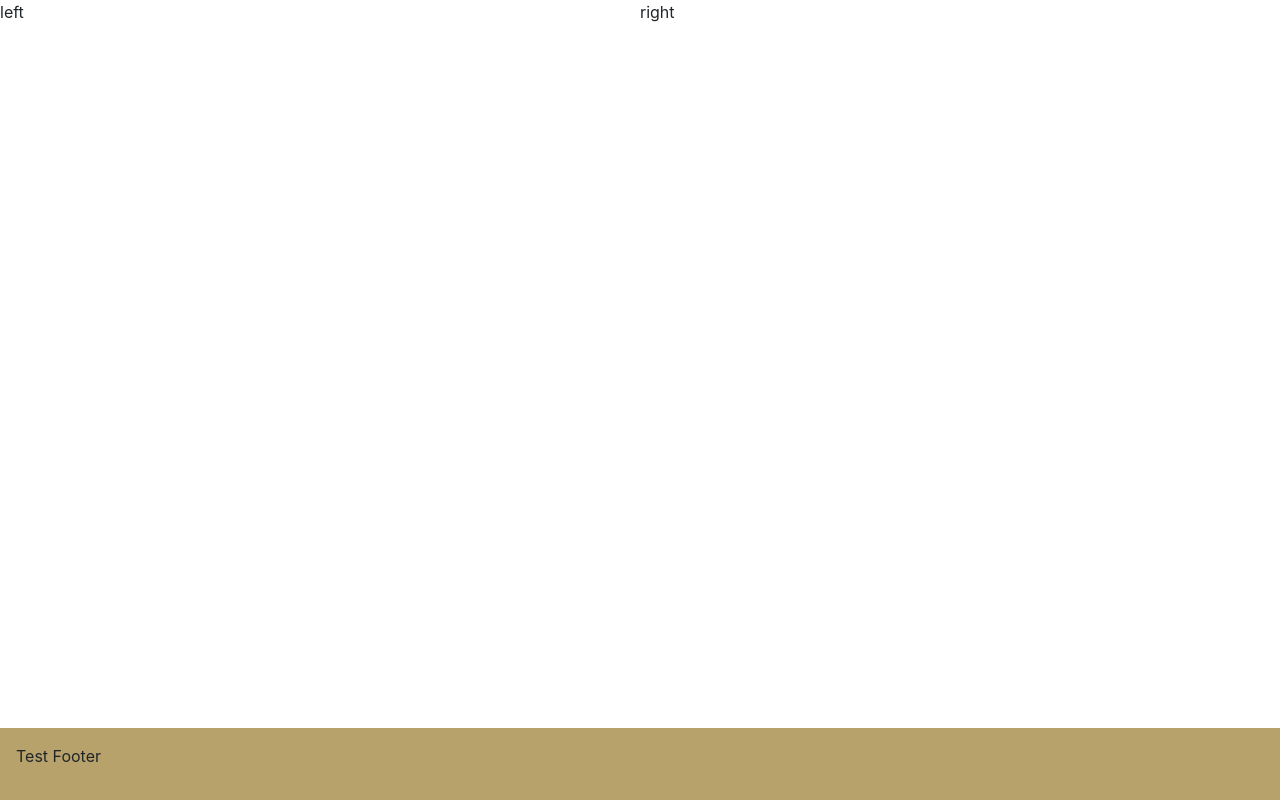
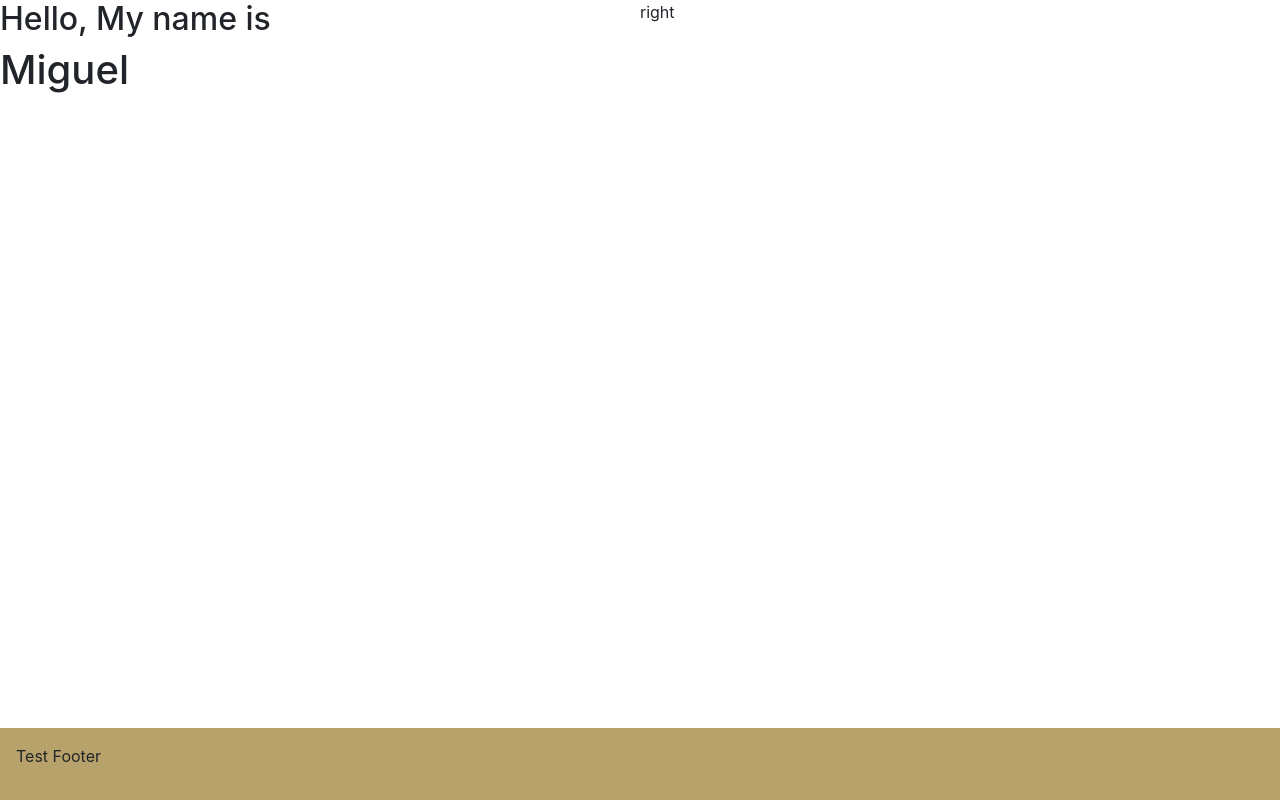
Before and after one commit to miguelxosorio/hello-there, a React (Create React App) app: page / in a window 1280 px wide. Built offline with nearby package versions, Linux system fonts and the light colour scheme.

Commit message:
setting up greeting in about component, added theme colors in about css

```diff
--- a/public/index.html
+++ b/public/index.html
@@ -10,9 +10,9 @@
       content="Web site created using create-react-app"
     />
     <link rel="apple-touch-icon" sizes="180x180" href="/apple-touch-icon.png">
-<link rel="icon" type="image/png" sizes="32x32" href="/favicon-32x32.png">
-<link rel="icon" type="image/png" sizes="16x16" href="/favicon-16x16.png">
-<link rel="manifest" href="/site.webmanifest">
+    <link rel="icon" type="image/png" sizes="32x32" href="/favicon-32x32.png">
+    <link rel="icon" type="image/png" sizes="16x16" href="/favicon-16x16.png">
+    <link rel="manifest" href="/site.webmanifest">
     <style>
       * {
         margin: 0;
--- a/src/components/About/about.css
+++ b/src/components/About/about.css
@@ -1,5 +1,19 @@
+:root {
+    --gold: #CDA43F;
+    --daisy: #E9E7DA;
+    --stem: #636B46;
+    --greenery: #373F27;
+    --charcoal: #1F2833;
+    --navy: #313456;
+    --subtle-gold: #B8a26C;
+    --forest: #6E7E75;
+    --black: #1A1A1D;
+}
+
 .about {
     display: flex;
+    height: 100vh;
+    /* background-color: var(--daisy); */
 }
 
 .about-left {
--- a/src/components/About/index.js
+++ b/src/components/About/index.js
@@ -1,13 +1,18 @@
-import React from "react";
-import "./about.css"
+import React from 'react';
+import './about.css';
 
 function About() {
-    return (
-        <div className="about">
-            <div className="about-left">left</div>
-            <div className="about-right">right</div>
+  return (
+    <div className="about">
+      <div className="about-left">
+        <div className="about-left-wrapper">
+          <h2 className="about-greeting">Hello, My name is</h2>
+          <h1 className="about-name">Miguel</h1>
         </div>
-    )
+      </div>
+      <div className="about-right">right</div>
+    </div>
+  );
 }
 
 export default About;
```
